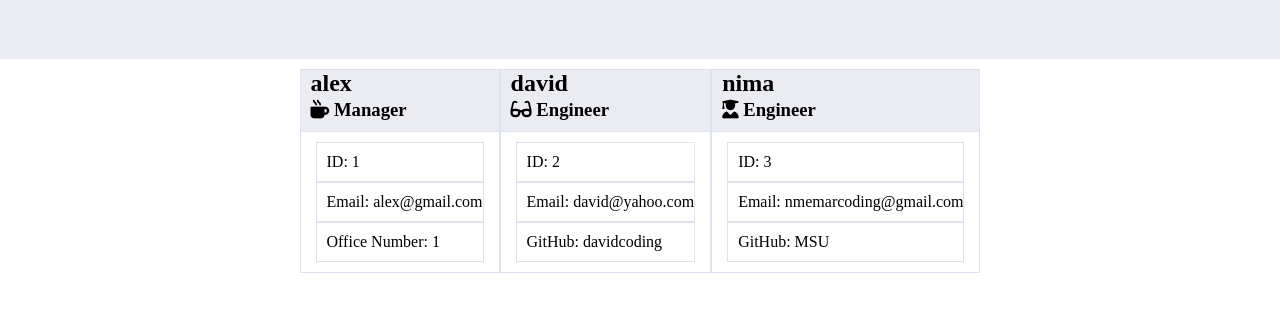
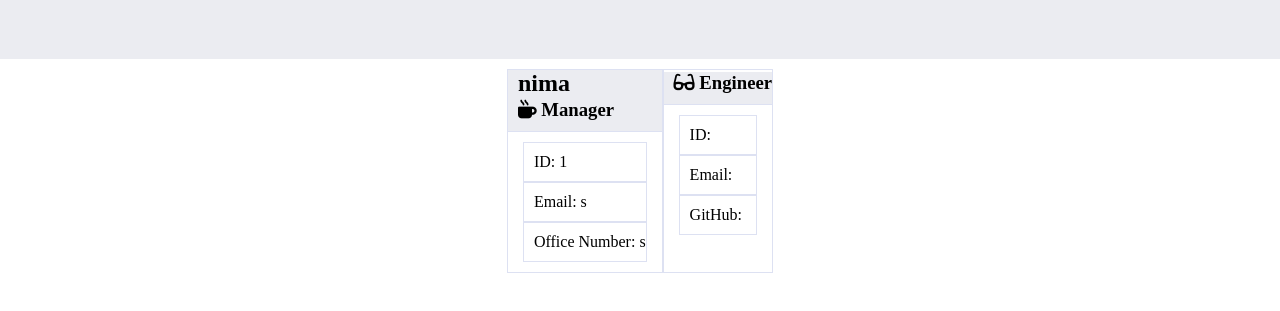
Before and after one commit to nmemarcoding/TeamProfileGenerator, a website: page web/index.html in a window 1280 px wide. Shown: the part 101-412 px from the top of the page. Drawn offline with Linux system fonts and the light colour scheme.

```diff
--- a/web/index.html
+++ b/web/index.html
@@ -24,45 +24,30 @@
             <div class="card">
                 <!-- card header -->
                 <div class="cardHeader">
-                    <h2 class="name">alex</h2>
+                    <h2 class="name">nima</h2>
                     <h3 class="rule"><span><i class="fas fa-mug-hot"></i></span> Manager</h3>
                 </div>
                 <!-- end of card header -->
                 <!-- card body -->
                 <div class="cardBody">
                     <div class="id">ID: 1</div>
-                    <div class="email">Email: alex@gmail.com</div>
-                    <div class="office">Office Number: 1</div>
+                    <div class="email">Email: s</div>
+                    <div class="office">Office Number: s</div>
                 </div>
             </div>
             <!-- end of card --><!-- card -->
             <div class="card">
                 <!-- card header -->
                 <div class="cardHeader">
-                    <h2 class="name">david</h2>
+                    <h2 class="name"></h2>
                     <h3 class="rule"><span><i class="fas fa-glasses"></i></span> Engineer </h3>
                 </div>
                 <!-- end of card header -->
                 <!-- card body -->
                 <div class="cardBody">
-                    <div class="id">ID: 2</div>
-                    <div class="email">Email: david@yahoo.com</div>
-                    <div class="office">GitHub: davidcoding</div>
-                </div>
-            </div>
-            <!-- end of card --><!-- card -->
-            <div class="card">
-                <!-- card header -->
-                <div class="cardHeader">
-                    <h2 class="name">nima</h2>
-                    <h3 class="rule"><span><i class="fas fa-user-graduate"></i></span> Engineer </h3>
-                </div>
-                <!-- end of card header -->
-                <!-- card body -->
-                <div class="cardBody">
-                    <div class="id">ID: 3</div>
-                    <div class="email">Email: nmemarcoding@gmail.com</div>
-                    <div class="office">GitHub: MSU</div>
+                    <div class="id">ID: </div>
+                    <div class="email">Email: </div>
+                    <div class="office">GitHub: </div>
                 </div>
             </div>
             <!-- end of card -->
```
